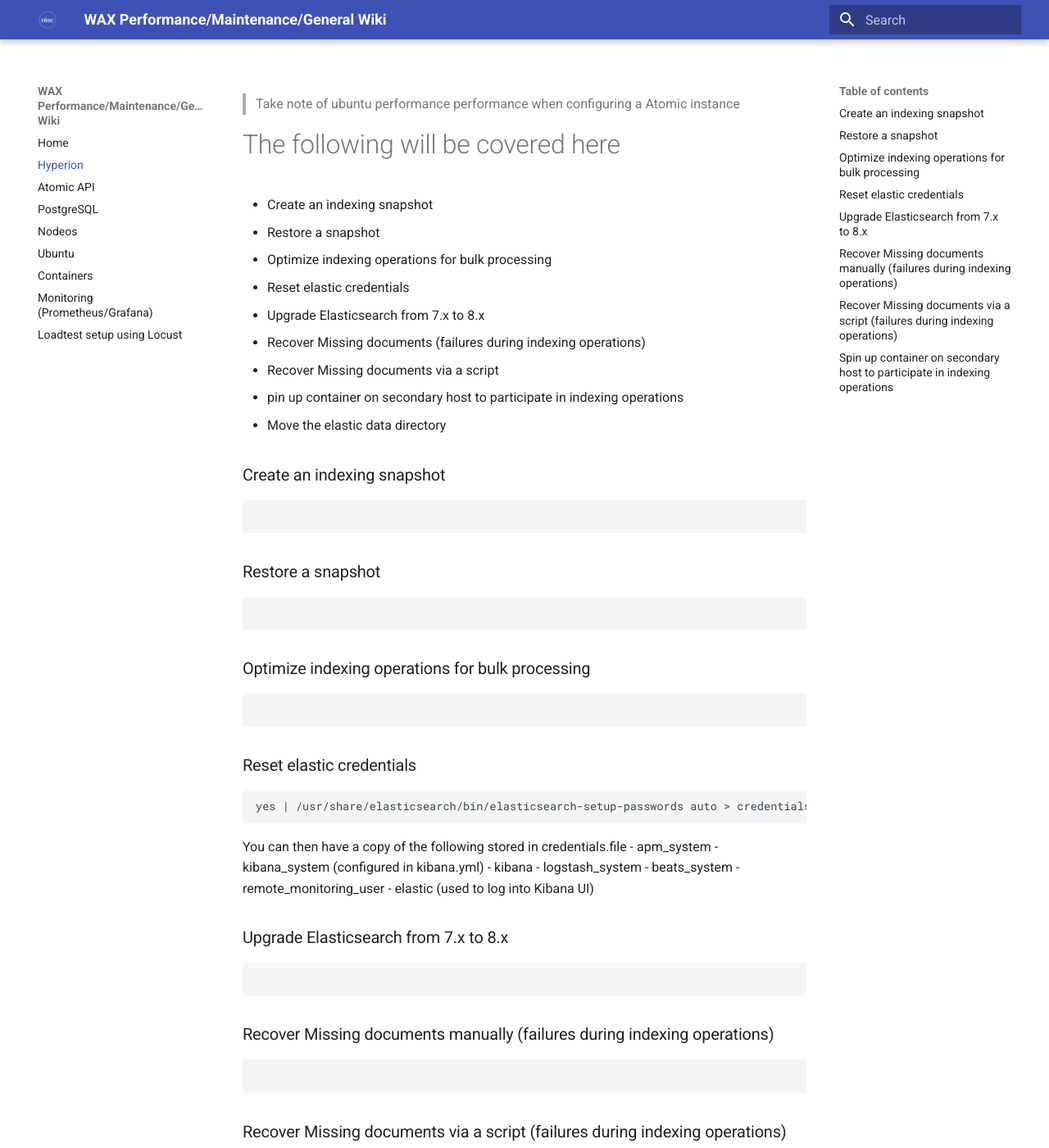
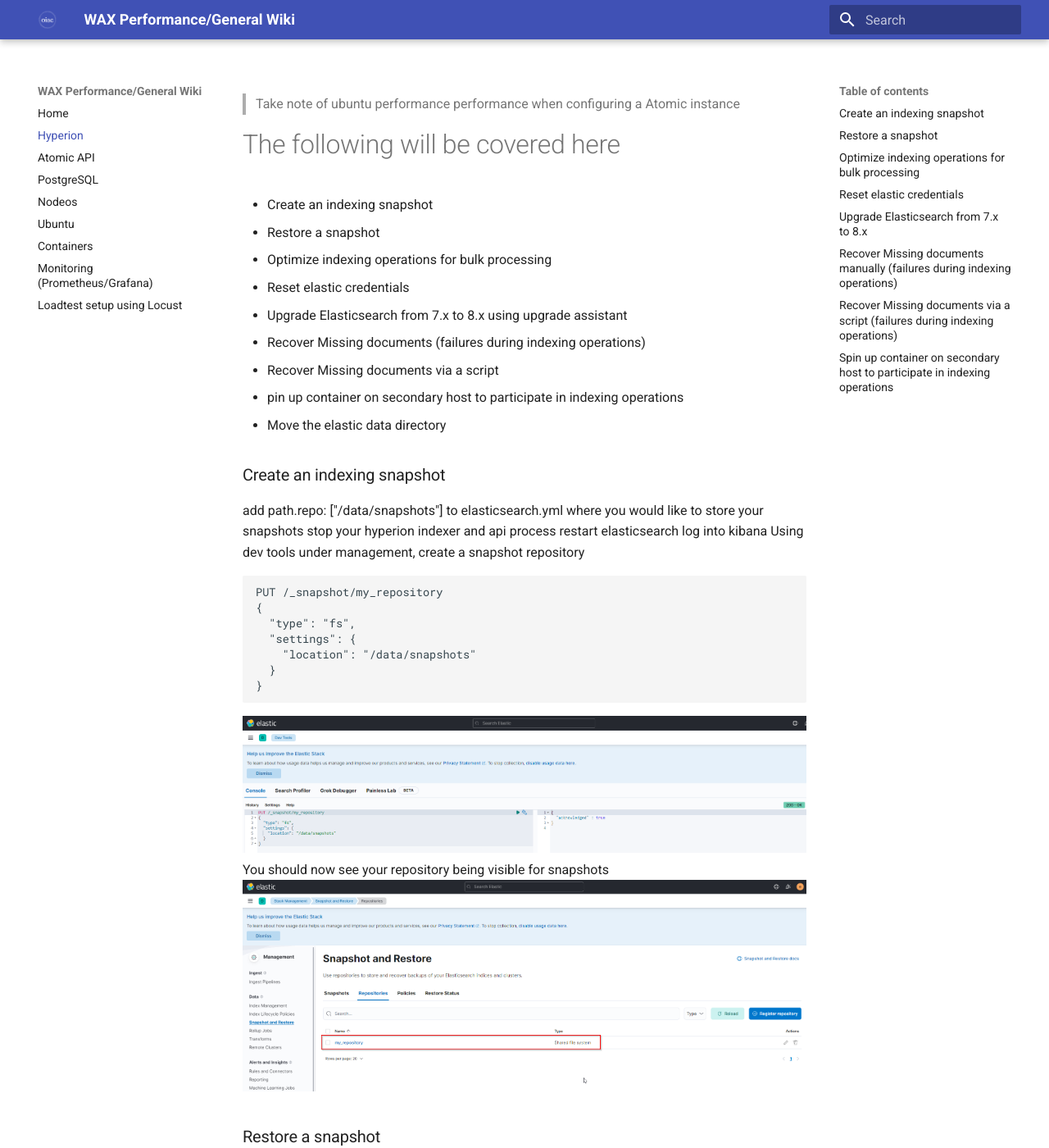
Before and after one commit to oneinacillian/wiki, an MkDocs documentation site: the page built from docs/hyperion.md, in a window 1280 px wide and 1400 px high. Shown: the whole window at 82% size. Built offline with MkDocs 1.6.1 and Material for MkDocs 9.7.7, drawn with Linux system fonts in a browser that asks for light colours.

Commit message:
hyperion snapshot additions

````diff
--- a/docs/hyperion.md
+++ b/docs/hyperion.md
@@ -5,15 +5,32 @@
 - Restore a snapshot
 - Optimize indexing operations for bulk processing
 - Reset elastic credentials
-- Upgrade Elasticsearch from 7.x to 8.x
+- Upgrade Elasticsearch from 7.x to 8.x using upgrade assistant
 - Recover Missing documents (failures during indexing operations)
 - Recover Missing documents via a script
 - pin up container on secondary host to participate in indexing operations
 - Move the elastic data directory
 
 ### Create an indexing snapshot
+add path.repo: ["/data/snapshots"] to elasticsearch.yml where you would like to store your snapshots
+stop your hyperion indexer and api process
+restart elasticsearch
+log into kibana
+Using dev tools under management, create a snapshot repository
 ```
+PUT /_snapshot/my_repository
+{
+  "type": "fs",
+  "settings": {
+    "location": "/data/snapshots"
+  }
+}
 ```
+<img src="/assets/Configure snapshot repo - Elastic.png"/>
+You should now see your repository being visible for snapshots
+<img src="/assets/repo visible - Elastic.png"/>
+
+
 ### Restore a snapshot
 ```
 ```
@@ -33,6 +50,7 @@
 - remote_monitoring_user
 - elastic (used to log into Kibana UI)
 ### Upgrade Elasticsearch from 7.x to 8.x
+<img src="/assets/Upgrade Assistant - Elastic.png"/>
 ```
 ```
 ### Recover Missing documents manually (failures during indexing operations)
--- a/mkdocs.yml
+++ b/mkdocs.yml
@@ -1,4 +1,4 @@
-site_name: WAX Performance/Maintenance/General Wiki
+site_name: WAX Performance/General Wiki
 site_url: https://wiki.oiac.io
 theme:
   name: material
````
Also changed, not shown: docs/index.md (+1 -1 lines), docs/assets/Configure snapshot repo - Elastic.png (added), docs/assets/Upgrade Assistant - Elastic.png (added), docs/assets/repo visible - Elastic.png (added).
